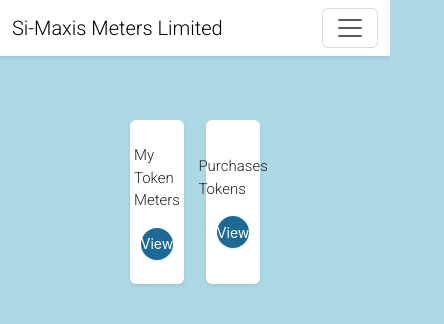
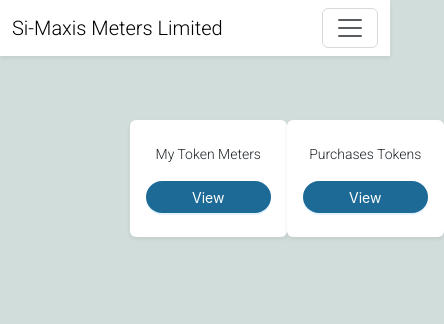
Before and after one commit to ndutagrace25/simaxis, a React (Vite) app: page /my-account in a window 390 px wide. Shown: the top 324 px of the page, 444 px wide, since content can reach past the window. Built offline with nearby package versions, Linux system fonts and the light colour scheme.

Commit message:
added tabs on landing page

```diff
--- a/src/index.css
+++ b/src/index.css
@@ -54,7 +54,10 @@
 
 @media only screen and (max-width: 600px) {
   body {
-    background-color: lightblue;
-    font-size: 15px;
+    /* background-color: lightblue; */
+    font-size: 14px;
+  }
+  .mobile-card {
+    width: 157px !important;
   }
 }
--- a/src/pages/Dashboard.tsx
+++ b/src/pages/Dashboard.tsx
@@ -27,7 +27,7 @@
       <div className="my-5 d-flex justify-content-center">
         <div className={isMobile ? "col-12 px-3" : "col-5 p-3"}>
           <div className="d-flex justify-content-between">
-            <div className="shadow-sm px-3 py-4 rounded bg-white col-5 d-flex justify-content-center align-items-center flex-column cursor">
+            <div className="shadow-sm px-3 py-4 rounded bg-white col-5 d-flex justify-content-center align-items-center flex-column cursor mobile-card">
               <div className="mb-3">My Token Meters</div>
               <Button
                 shape="round"
@@ -37,7 +37,7 @@
                 View
               </Button>
             </div>
-            <div className="shadow-sm px-3 py-4 rounded bg-white col-5 d-flex justify-content-center align-items-center flex-column cursor">
+            <div className="shadow-sm px-3 py-4 rounded bg-white col-5 d-flex justify-content-center align-items-center flex-column cursor mobile-card">
               <div className="mb-3">Purchases Tokens</div>
               <Button
                 shape="round"
```
